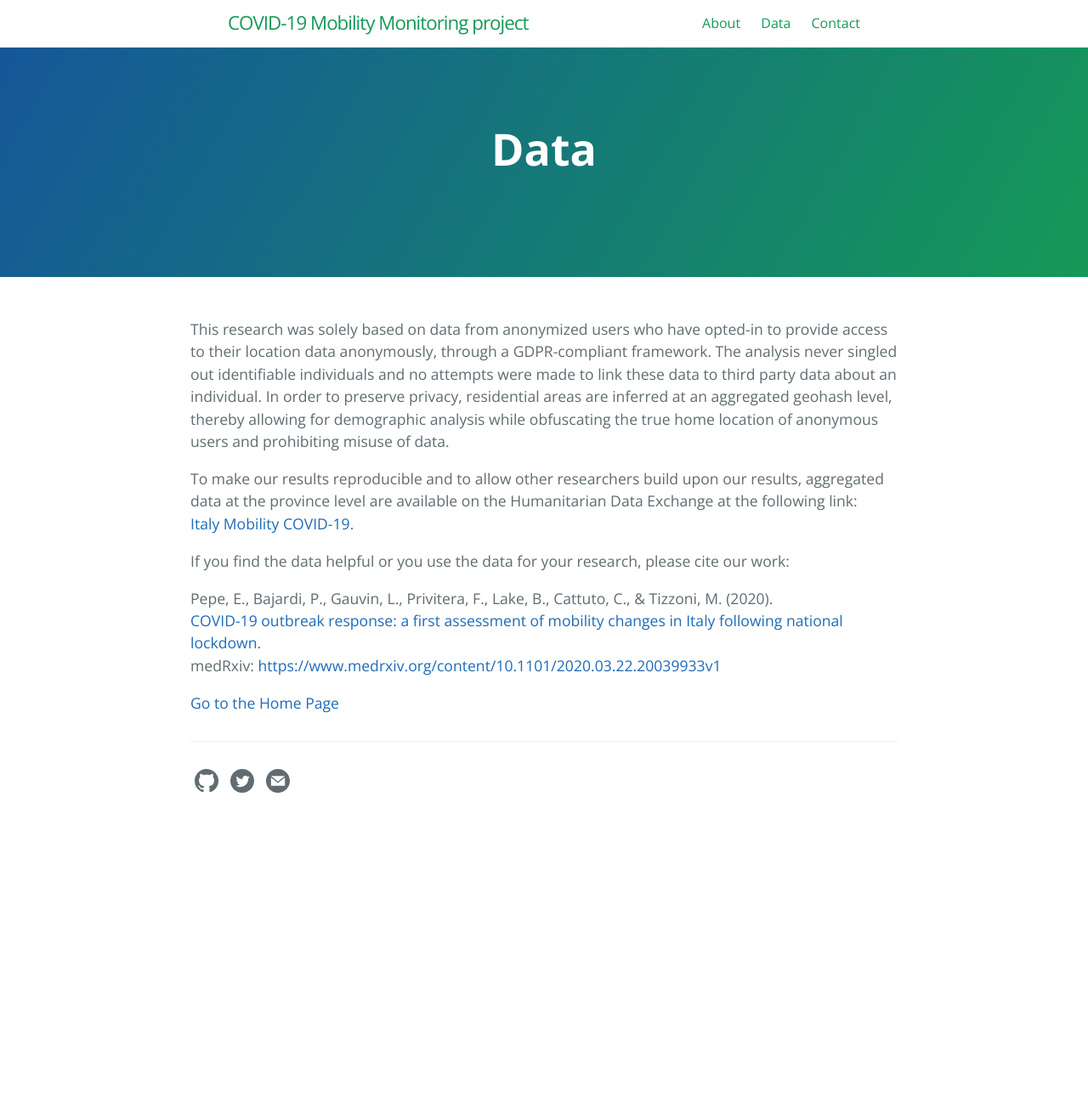
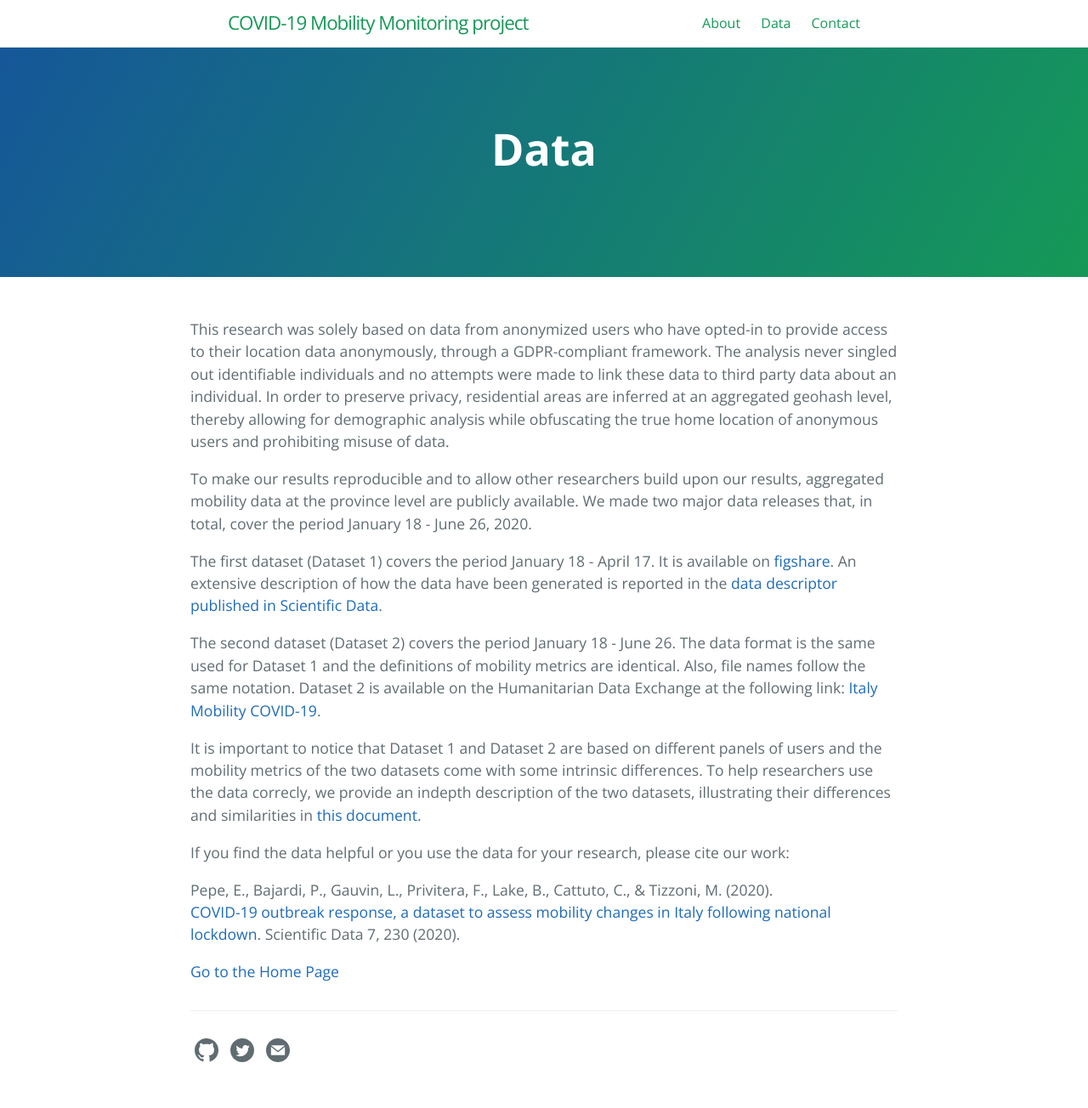
Before and after one commit to covid19mm/covid19mm.github.io, a Jekyll site: the page built from data.md, in a window 1280 px wide. Shown: the whole page at 85% size. Built offline with Jekyll 4.4.1, drawn with Linux system fonts in a browser that asks for light colours; before the commit the page ends 987 px from its top, so only the background shows below that.

Commit message:
Data release

```diff
--- a/data.md
+++ b/data.md
@@ -11,14 +11,23 @@ This research was solely based on data from anonymized users who have opted-in t
 The analysis never singled out identifiable individuals and no attempts were made to link these data to third party data about an individual.
 In order to preserve privacy, residential areas are inferred at an aggregated geohash level, thereby allowing for demographic analysis while obfuscating the true home location of anonymous users and prohibiting misuse of data.
 
-To make our results reproducible and to allow other researchers build upon our results, aggregated data at the province level are available on the Humanitarian Data Exchange at the following link: <br/>
-[Italy Mobility COVID-19](https://data.humdata.org/dataset/covid-19-mobility-italy).
+To make our results reproducible and to allow other researchers build upon our results, aggregated mobility data at the province level are publicly available.
+We made two major data releases that, in total, cover the period January 18 - June 26, 2020.
+
+The first dataset (Dataset 1) covers the period January 18 - April 17. It is available on [figshare](https://figshare.com/collections/COVID-19_outbreak_response_a_dataset_to_assess_mobility_changes_in_Italy_following_national_lockdown/5029499/2).
+An extensive description of how the data have been generated is reported in the [data descriptor published in Scientific Data](https://www.nature.com/articles/s41597-020-00575-2).
+
+The second dataset (Dataset 2) covers the period January 18 - June 26.
+The data format is the same used for Dataset 1 and the definitions of mobility metrics are identical. Also, file names follow the same notation.
+Dataset 2 is available on the Humanitarian Data Exchange at the following link: [Italy Mobility COVID-19](https://data.humdata.org/dataset/covid-19-mobility-italy).
+
+It is important to notice that Dataset 1 and Dataset 2 are based on different panels of users and the mobility metrics of the two datasets come with some intrinsic differences.
+To help researchers use the data correcly, we provide an indepth description of the two datasets, illustrating their differences and similarities in [this document](https://drive.google.com/file/d/1qC1aU0QJ7kIw1FoKX66-7vnKnzIw3uvz/view?usp=sharing).
 
 If you find the data helpful or you use the data for your research, please cite our work:
 
 Pepe, E., Bajardi, P., Gauvin, L., Privitera, F., Lake, B., Cattuto, C., & Tizzoni, M. (2020).<br/>
-[COVID-19 outbreak response: a first assessment of mobility changes in Italy following national lockdown](https://www.medrxiv.org/content/10.1101/2020.03.22.20039933v1).<br/>
-medRxiv: [https://www.medrxiv.org/content/10.1101/2020.03.22.20039933v1](https://www.medrxiv.org/content/10.1101/2020.03.22.20039933v1)
+[COVID-19 outbreak response, a dataset to assess mobility changes in Italy following national lockdown](https://www.nature.com/articles/s41597-020-00575-2). Scientific Data 7, 230 (2020).<br/>
 
 
 
```
Also changed, not shown: index.md (+4 -3 lines).
